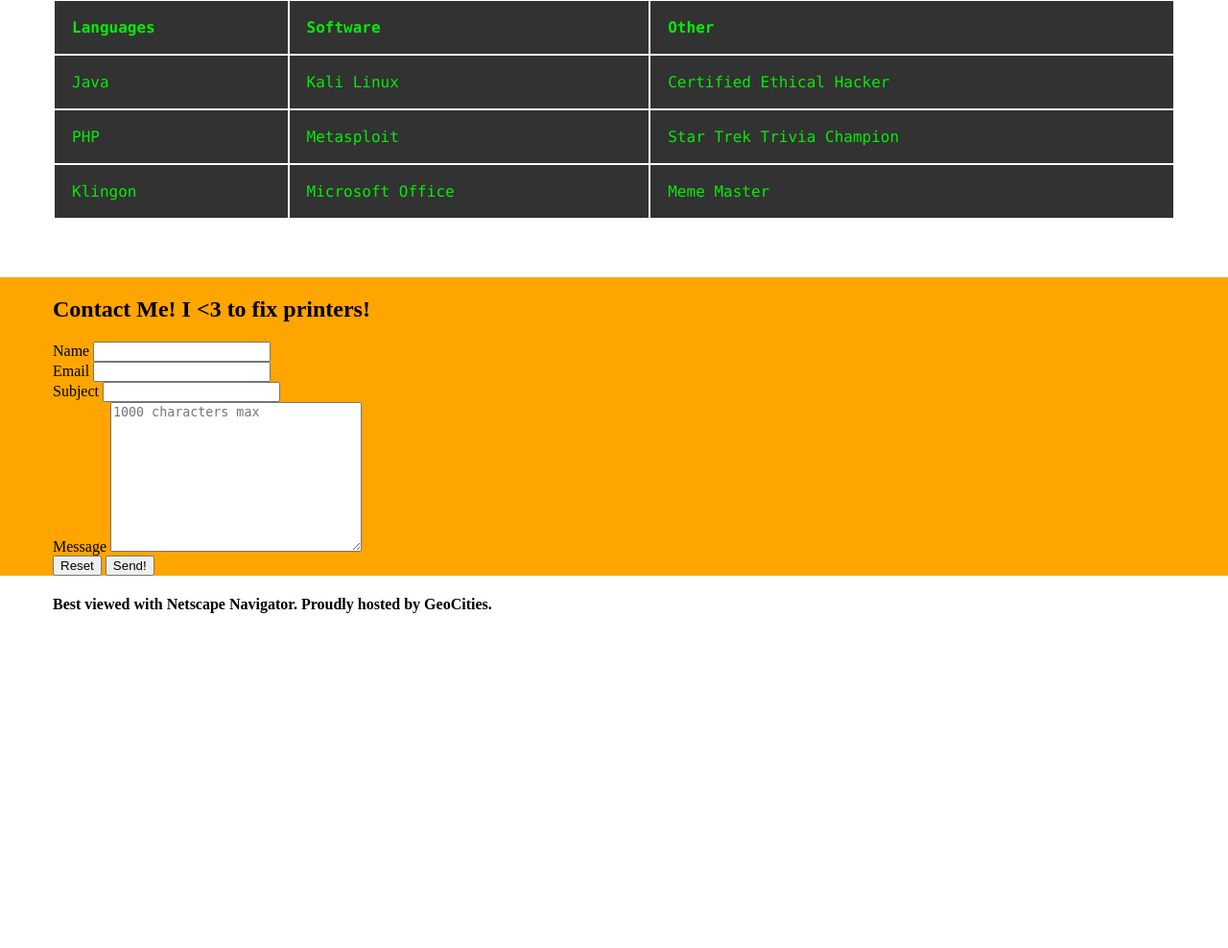
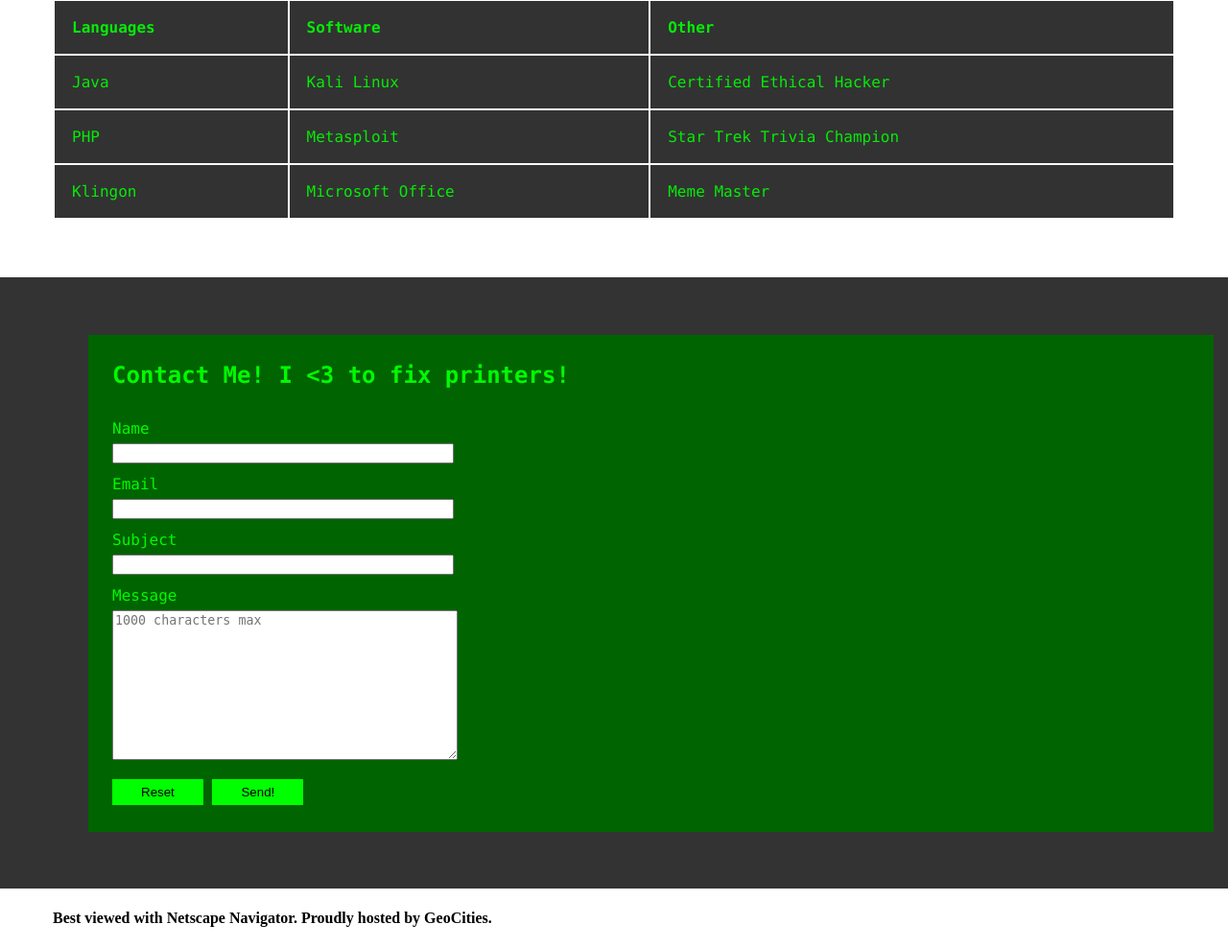
Before and after one commit to uss-hopper/css-challenge-EricaTollefson, a PHP site: page / in a window 1280 px wide. Shown: the part 1148-2136 px from the top of the page at 96% size. Before the commit the page ends 1787 px from the top, so only its background shows below. Run offline with PHP 8.4, Linux system fonts and the light colour scheme.

Commit message:
updated contact section

```diff
--- a/css/style.css
+++ b/css/style.css
@@ -185,6 +185,46 @@ table, th, td {
 }
 
 section:nth-child(5) {
-	background-color: orange;
+	background-color: #333333;
 	overflow: auto;
+	color: white;
+	font-family: Inconsolata, Monaco, monospace;
+	padding: 60px;
 }
+
+.form-wrapper {
+	background-color: #006400;
+	color: #00FA00;
+	font-family: Inconsolata, Monaco, monospace;
+	margin: auto;
+	width: 96%;
+	padding: 8px 25px 28px 25px;
+}
+
+label, input, textarea {
+	display: flex;
+	flex-direction: column;
+}
+
+input {
+	width: 31%;
+}
+
+textarea {
+	width: 31.5%;
+}
+
+label {
+	padding: 12px 0px 6px 0px;
+}
+
+button {
+	background-color: #00FF00;
+	border: none;
+	margin-top: 20px;
+	padding: 6px 30px;
+}
+
+section:nth-child(6) {
+	background-color: #000000;
+}
```
